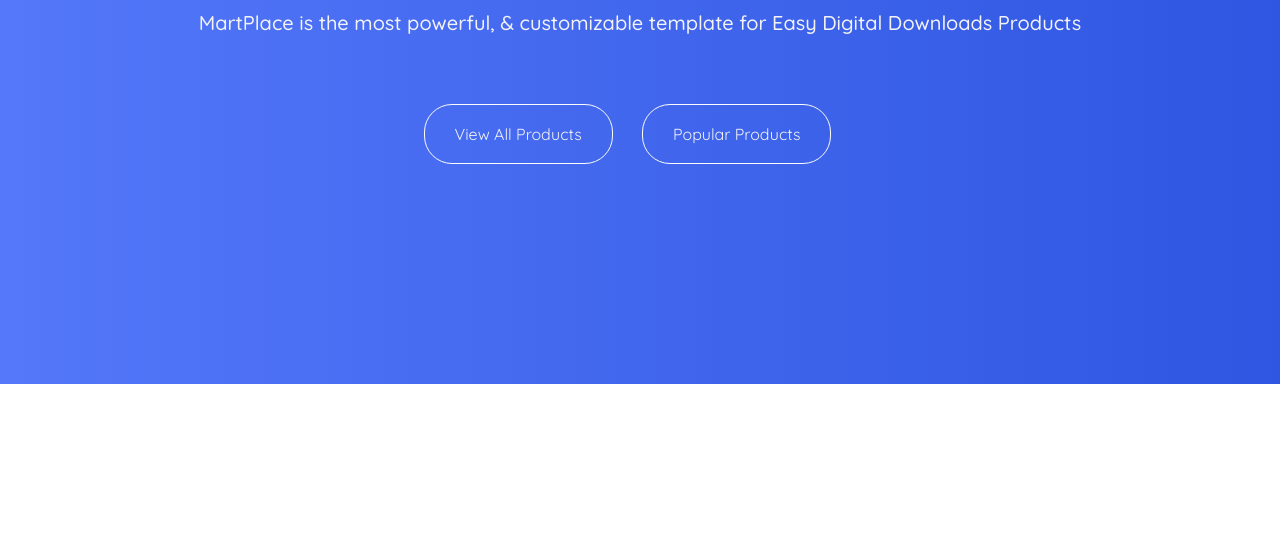
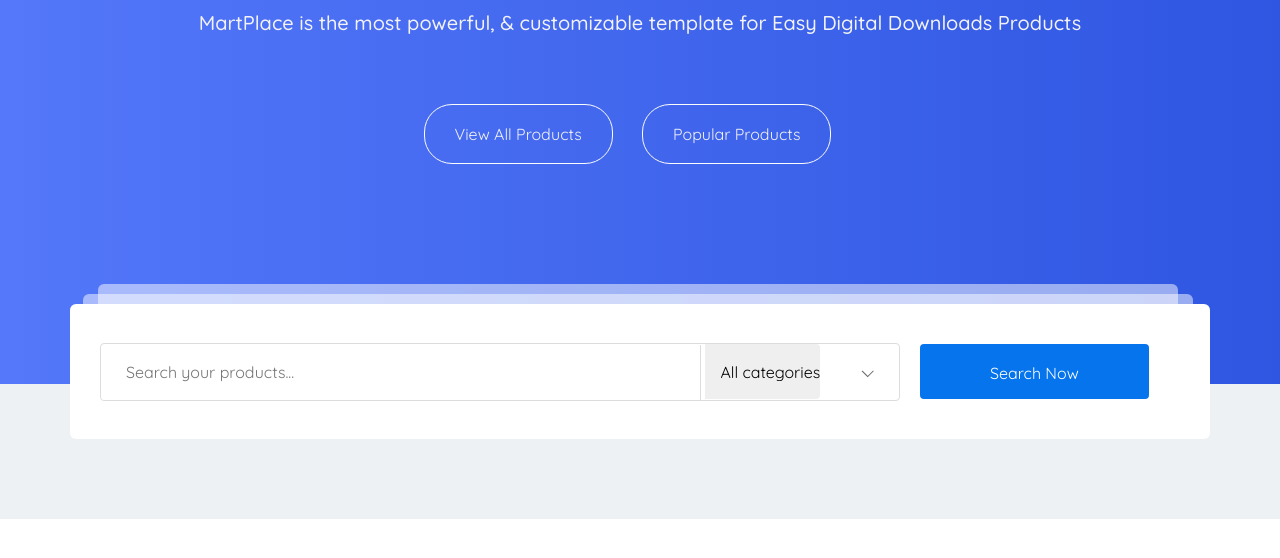
Before and after one commit to demi24/martplace.github.io, a website: page app/index.html in a window 1280 px wide. Shown: the part 514-1072 px from the top of the page. Before the commit the page ends 898 px from the top, so only its background shows below. Drawn offline with nearby package versions, Linux system fonts and the light colour scheme; files that its build step writes are made by us from their sources.

Commit message:
added full header with search category block

```diff
--- a/app/index.html
+++ b/app/index.html
@@ -74,8 +74,27 @@
         </div>
       </div>
     </div>
+    <div class="search__box">
+      <div class="container">
+
+        <div class="search__box-wrapper">
+            <form action="">
+              <input type="text" class="text-field" placeholder="Search your products..." required>
+
+              <select class="select-cat">
+                  <option>All categories</option>
+                  <option>Cat 1</option>
+                </select>
+                <span><img src="img/icons/chevron-down.png" alt=""></span>
+            </form>
+            <div class="search-now__btn">
+            <a href="#">Search Now</a>
+          </div>
         </div>
 
+      </div>
+    </div>
+    </div>
   </header>
 
   <script src="https://ajax.googleapis.com/ajax/libs/jquery/3.4.1/jquery.min.js"></script>
--- a/app/scss/style.scss
+++ b/app/scss/style.scss
@@ -157,11 +157,111 @@
     padding: 20px 30px;
     border-radius: 28px;
     border: 1px solid #ffffff;
-    &:hover{
+    &:hover {
       background-color: #fff;
-      color: $blue-text; ;
-      transition: all .2s;
+      color: $blue-text;
+      transition: all 0.2s;
     }
   }
 }
+.search__box-wrapper {
+  position: relative;
+  height: 135px;
+  bottom: 80px;
+  z-index: 1;
+}
+.search__box-wrapper:before{
+  background-color: #fff;
+  opacity: 0.5;
+  width: 100%;
+  height: 135px;
+  bottom: 10px;
+  content: '';
+  position: absolute;
+  border-radius: 6px;
+  z-index: -2;
+  right: 0;
+  left: 13px;
+  max-width: 1110px;
+
+}
+.search__box-wrapper:after{
+  background-color: #fff;
+  opacity: 0.5;
+  width: 1080px;
+  height: 135px;
+  bottom: 20px;
+  content: '';
+  position: absolute;
+  border-radius: 6px;
+  z-index: -1;
+  right: 0;
+  left: 28px;
+  max-width: 1110px;
+
+}
+.search__box-wrapper {
+  background-color: #fff;
+  border-radius: 6px;
+  margin-bottom: 120px;
+  padding: 40px;
+
+}
+
+.search__box-wrapper {
+  padding: 20px 0px 20px 30px;
+  display: flex;
+  align-items: center;
+  height: 135px;
+}
+.search__box-wrapper form {
+  border: 1px solid #dcdcdc;
+  max-width: 800px;
+  width: 100%;
+  border-radius: 4px;
+}
+
+.search__box-wrapper .text-field {
+  line-height: 55px;
+  height: 55px;
+  padding: 0 25px;
+  font-size: 16px;
+  border-radius: 4px 0 0 4px;
+  max-width: 600px;
+  width: 100%;
+  margin-right: 0;
+  border: none;
+  border-right: 1px solid #dcdcdc;
+}
+
+.select-cat {
+  height: 55px;
+  border: none;
+  border-radius: 0px 4px 4px 0px;
+  outline: none;
+  padding-left: 15px;
+  cursor: pointer;
+  margin-right: 36px;
+}
+select {
+  -webkit-appearance: none;
+  position: relative;
+}
+.select-cat span {
+  position: absolute;
+  top: 50%;
+  -webkit-transform: translateY(-50%);
+  -ms-transform: translateY(-50%);
+  transform: translateY(-50%);
+}
+.search-now__btn {
+  border-radius: 4px;
+  background-color: #0674ec;
+  height: 55px;
+  color: #fff;
+  padding: 20px 70px;
+  text-align: center;
+  margin-left: 20px;
+}
+
 @import "media";
```
Also changed, not shown: app/img/icons/chevron-down.png (added). Lines whose indentation alone changed are shown as unchanged.
